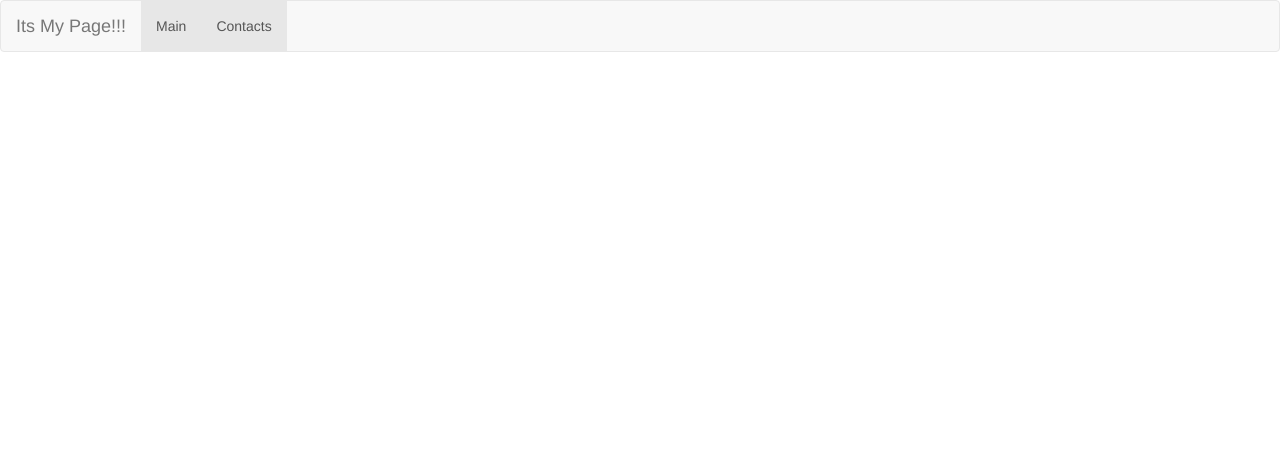
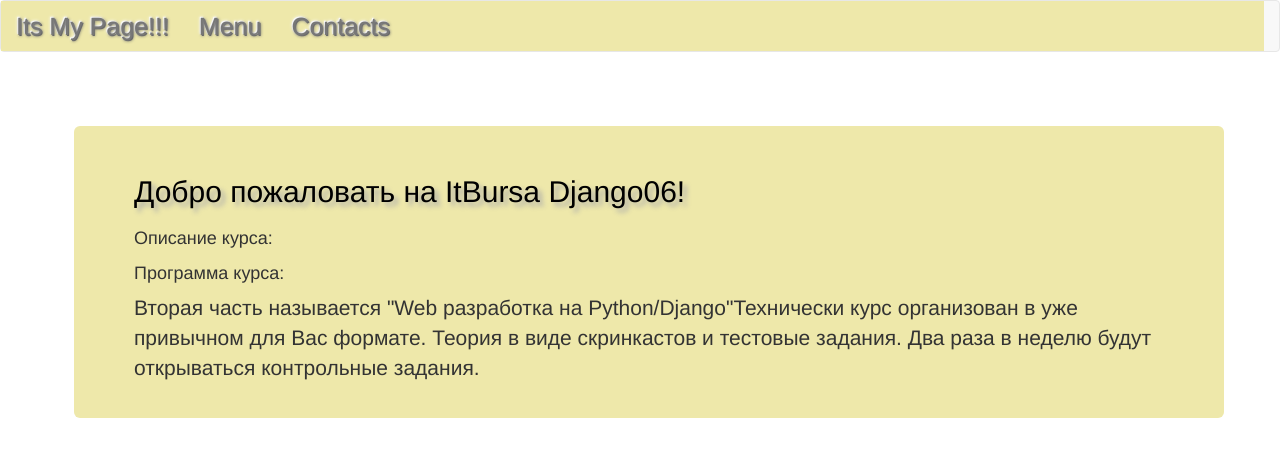
Before and after one commit to vpikalova/ooniversity_django_courses_06, a Python web app: template templates/index.html in a window 1280 px wide. Shown: the top 457 px of the page. Run offline with Jinja, Linux system fonts and the light colour scheme; the template is opened without the code that fills it, so the values that code supplies are empty.

Commit message:
Create  main page  with  description  and  programm and  contacts courses

```diff
--- a/static/css/style.css
+++ b/static/css/style.css
@@ -1,8 +1,10 @@
-.active .navbar-brand
+
+.active ,.navbar-brand, .collapse, .sr-only
 {
-	font-size: 2em;
+	font-size: 25px;
 	text-shadow: 1px 1px 3px #666, -1px -1px 3px #FFF, 1px 1px #666, -1px -1px #FFF;
-	color:#ddcca3;
+	color: #EEE8AA;
+	background: #EEE8AA;
 }
 .jumbotron
 {
@@ -10,14 +12,16 @@
   	padding-bottom: 20px;
   	margin-bottom: 30px;
   	color: inherit;
-  	background-color: #20A113;
+  	background-color: #EEE8AA;
 }
 .container
 {
 	margin: 5%;
 	padding: 10px;
 }
-.body
+#welcome_about
 {
-	color: #20A113
+	font-size: 30px;
+	text-shadow:4px 4px 5px #AAAAAA;
+	color:#000;
 }
--- a/templates/index.html
+++ b/templates/index.html
@@ -34,8 +34,8 @@
           <!-- Collect the nav links, forms, and other content for toggling -->
           <div class="collapse navbar-collapse" id="bs-example-navbar-collapse-1">
             <ul class="nav navbar-nav">
-              <li id = "font_main" class="active"><a href="#">Main <span class="sr-only">(current)</span></a></li>
-              <li class="active"><a href="contact.html">Contacts</a></li>
+              <li><a href="index.html">Menu</a></li>
+              <li><a href="contact.html">Contacts</a></li>
             </ul>
             <ul class="nav navbar-nav navbar-right">
               </li>
@@ -43,6 +43,18 @@
           </div><!-- /.navbar-collapse -->
         </div><!-- /.container-fluid -->
         </nav>
+        <div class="container">
+        <div class="jumbotron">
+        <p >
+           <p id ="welcome_about">Добро пожаловать на ItBursa Django06! </p>
+           <h4><description>Oписание курса:</description></h4>
+           <p></p>
+           <h4><program>Программа курса:</program></h4>
+           <p>Вторая часть называется "Web разработка на Python/Django"Технически курс организован в уже привычном для Вас формате. Теория в виде скринкастов и тестовые задания. Два раза в неделю будут открываться контрольные задания.</p>
+        <p/>
+        <div/>
+        <div/>
+
       <!-- jQuery (necessary for Bootstrap's JavaScript plugins) -->
       <script src="https://ajax.googleapis.com/ajax/libs/jquery/1.12.4/jquery.min.js"></script>
       <!-- Include all compiled plugins (below), or include individual files as needed -->
```
Also changed, not shown: templates/contact.html (+5 -2 lines).
